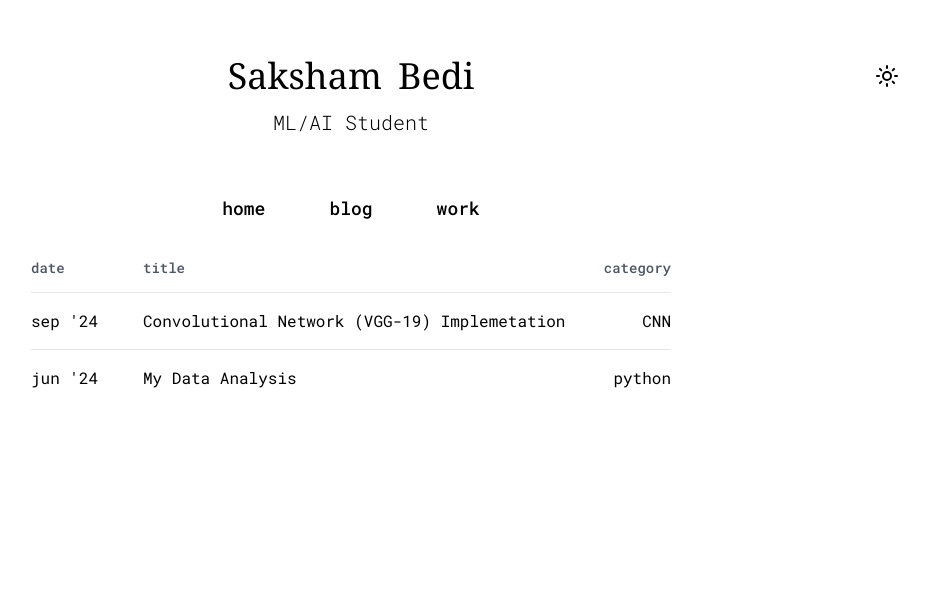
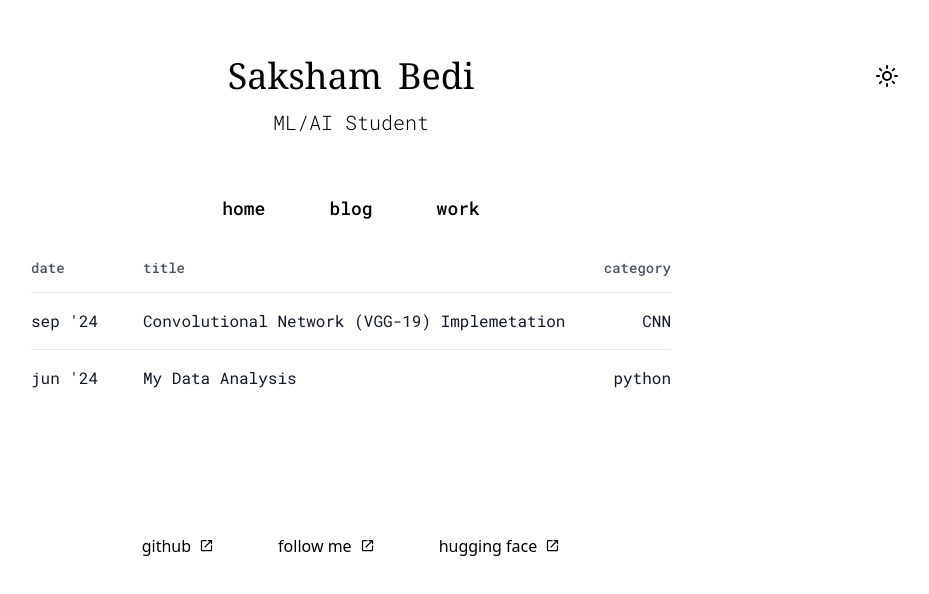
Before and after one commit to sakshambedi/websiteV2, a Next.js app: page / in a window 1280 px wide. Both pictures are taken after a click on the tab "blog". Shown: the top 594 px of the page, without its empty margins (289-1218 px from the left). Built offline with nearby package versions, Linux system fonts and the light colour scheme.

Commit message:
fixed the svg issue in the dark mode

```diff
--- a/app/page.tsx
+++ b/app/page.tsx
@@ -34,27 +34,31 @@ export default async function Home() {
             <WorkContent />
           </TabsContent>
         </Tabs>
-        {/* <div className='flex flex-row gap-10 text-lg font-thin  phone:gap-5 pt-20 pb-24'>
-          <div className="flex flex-row items-center min-w-fit w-20">
+
+
+        <div className='w-full flex flex-row font-thin justify-center pt-20 pb-24 md:space-x-16 lg:space-x-16 phone:justify-between  phone:pt-10 phone:pb-12 '>
+          <div className="flex flex-row items-center min-w-fit ">
             <a href="https://github.com/sakshambedi" className="flex flex-row items-center">
-              <p className="font-light">github</p>
-              <Image src="/icons/link.svg" width={15} height={15} alt="checkout my work on github" className="dark:invert ml-2" />
-
+              <p className="font-light text-base phone:text-sm">github</p>
+              <Image src="/icons/link.svg" width={15} height={15} alt="checkout my work on github" className="dark:invert phone:hidden ml-2" />
+              <Image src="/icons/link.svg" width={10} height={10} alt="follow me on linkedin" className="dark:invert lg:hidden md:hidden ml-1" />
             </a>
           </div>
-          <div className="flex flex-row items-center min-w-fit w-20   ">
+          <div className="flex flex-row items-center min-w-fit ">
             <a href="https://www.linkedin.com/in/sakshambedi/" className="flex flex-row items-center ">
-              <p className="font-light">follow me</p>
-              <Image src="/icons/link.svg" width={15} height={15} alt="follow me on linkedin" className="dark:invert ml-2" />
+              <p className="font-light text-base phone:text-sm">follow me</p>
+              <Image src="/icons/link.svg" width={15} height={15} alt="follow me on linkedin" className="dark:invert phone:hidden ml-2" />
+              <Image src="/icons/link.svg" width={10} height={10} alt="follow me on linkedin" className="dark:invert lg:hidden md:hidden ml-1" />
             </a>
           </div>
-          <div className="flex flex-row items-center min-w-fit w-20">
+          <div className="flex flex-row items-center min-w-fit">
             <a href="https://huggingface.co/sakshambedi" className="flex flex-row items-center">
-              <p className="font-light">hugging face</p>
-              <Image src="/icons/link.svg" width={15} height={15} alt="follow me on linkedin" className="dark:invert ml-2" />
+              <p className="font-light text-base phone:text-sm">hugging face</p>
+              <Image src="/icons/link.svg" width={15} height={15} alt="follow me on linkedin" className=" phone:hidden ml-2 dark:invert" />
+              <Image src="/icons/link.svg" width={10} height={10} alt="follow me on linkedin" className="md:hidden lg:hidden ml-1 dark:invert" />
             </a>
           </div>
-        </div>*/}
+        </div>
       </div>
     </main >
   );
--- a/components/BlogTable.tsx
+++ b/components/BlogTable.tsx
@@ -20,7 +20,7 @@ export default function BlogTable({ allData }: { allData: AllPostDataTableInterf
     return (
         <section className='flex w-full flex-col items-center justify-center font-mono'>
             <Table>
-                {/* <TableCaption>Developing skills and sharing knowledge.</TableCaption> */}
+
                 <TableHeader>
                     <TableRow>
                         <TableHead className='text-sm text-left dark:text-gray-400 text-gray-600 pl-0 phone:px-0 phone:text-xs'>date</TableHead>
@@ -30,16 +30,18 @@ export default function BlogTable({ allData }: { allData: AllPostDataTableInterf
                 </TableHeader>
                 <TableBody>
                     {allData.map(({ slug, date, title, category }: BlogPostTableInterface) => (
-                        <TableRow key={slug} className='cursor-pointer '>
-                            <TableCell className='text-base text-left dark:text-gray-100 text-black w-24 pl-0 phone:text-sm phone:px-0 phone:w-9 md:w-13 md:p-0'>
+                        <TableRow key={slug} className="cursor-pointer">
+                            <TableCell className="text-base text-left text-gray-900 dark:text-gray-100 w-24 pl-0 phone:text-sm phone:px-0 phone:w-9 md:w-13 md:p-0">
                                 {`${new Date(date).toLocaleDateString(undefined, { month: 'short' }).toLowerCase()} '${new Date(date).getFullYear().toString().slice(-2)}`}
                             </TableCell>
-                            <TableCell className='text-base text-left dark:text-gray-100 text-black phone:text-sm phone:px-1 phone:py-1 md:px-2 md:py-1.5 '>
-                                <Link href={`/${slug}/`}>
+                            <TableCell className="text-base text-left text-gray-900 dark:text-gray-100 phone:text-sm phone:px-1 phone:py-1 md:px-2 md:py-1.5">
+                                <Link href={`/${slug}/`} className="hover:underline">
                                     {title}
                                 </Link>
                             </TableCell>
-                            <TableCell className="text-base text-right dark:text-gray-100 text-black pr-0 phone:text-sm phone:px-0 phone:py-1 phone:w-4">{category}</TableCell>
+                            <TableCell className="text-base text-right text-gray-900 dark:text-gray-100 pr-0 phone:text-sm phone:px-0 phone:py-1 phone:w-4">
+                                {category}
+                            </TableCell>
                         </TableRow>
                     ))}
                 </TableBody>
--- a/tailwind.config.ts
+++ b/tailwind.config.ts
@@ -3,6 +3,7 @@ import tailwindcssAnimate from 'tailwindcss-animate'
 import typography from '@tailwindcss/typography'
 
 const config: Config = {
+  darkMode: 'class', // This enables dark mode with the 'class' strategy
   content: [
     './pages/**/*.{js,ts,jsx,tsx,mdx}',
     './components/**/*.{js,ts,jsx,tsx,mdx}',
```
